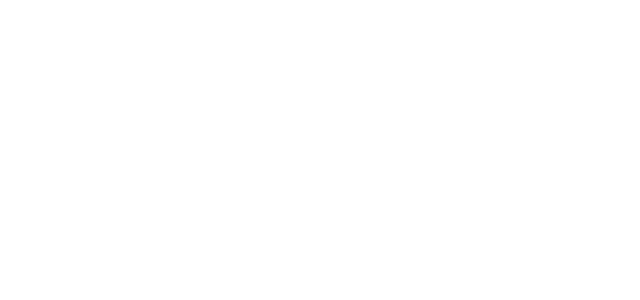
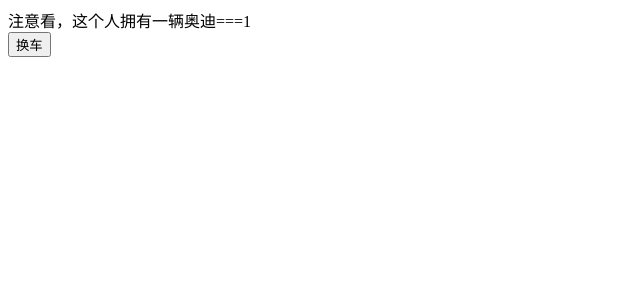
Before and after one commit to zeroskylian/test-react, a React (Create React App) app: page / in a window 1280 px wide. Shown: the top 300 px of the page, without its empty margins (0-640 px from the left). Built offline with nearby package versions, Linux system fonts and the light colour scheme.

Commit message:
测试声明周期

```diff
--- a/package.json
+++ b/package.json
@@ -10,6 +10,7 @@
     "@types/node": "^16.18.3",
     "@types/react": "^18.0.25",
     "@types/react-dom": "^18.0.9",
+    "antd": "^5.0.0",
     "react": "^18.2.0",
     "react-dom": "^18.2.0",
     "react-scripts": "5.0.1",
--- /dev/null
+++ b/src/Const.ts
@@ -0,0 +1,9 @@
+import React from "react";
+
+export interface ThemeContextInterface {
+  value: number;
+}
+export const ThemeContext = React.createContext<ThemeContextInterface>({
+  value: 1,
+});
+ThemeContext.displayName = 'ThemeContext'
--- /dev/null
+++ b/src/Module/Test/Components/LifeTime.tsx
@@ -0,0 +1,83 @@
+import React from "react";
+import { root } from "../../../index";
+import { ThemeContext } from "../../../Const";
+
+class Car extends React.Component<{ name: string }> {
+  componentDidMount(): void {
+    console.log("Car--componentDidMount");
+  }
+
+  componentDidUpdate(
+    prevProps: Readonly<{ name: string }>,
+    prevState: Readonly<{}>,
+    snapshot?: any
+  ): void {
+    console.log(`Car--componentDidUpdate===${prevProps}===${prevState}`);
+  }
+
+  componentWillUnmount(): void {
+    console.log("Car--componentWillUnmount");
+  }
+
+  static contextType = ThemeContext;
+
+  context!: React.ContextType<typeof ThemeContext>;
+
+  render(): React.ReactNode {
+    console.log("Car--render");
+    return (
+      <ThemeContext.Consumer>
+        {(theme) => {
+          return (<div>
+            注意看，这个人拥有一辆{this.props.name}==={this.context.value}
+          </div>)
+        }}
+      </ThemeContext.Consumer>
+    );
+  }
+}
+
+export class Person extends React.Component {
+  state = { name: "奥迪" };
+
+  ref = React.createRef<Car>();
+
+  componentDidMount(): void {
+    console.log("Person--componentDidMount");
+  }
+
+  componentDidUpdate(
+    prevProps: Readonly<{ name: string }>,
+    prevState: Readonly<{}>,
+    snapshot?: any
+  ): void {
+    console.log(`Person--componentDidUpdate===${prevProps}===${prevState}`);
+  }
+
+  componentWillUnmount(): void {
+    console.log("Person--componentWillUnmount");
+  }
+
+  handleSwitchCar = () => {
+    this.context.value = 2;
+    this.setState({ name: "奔驰" });
+  };
+
+  handleCarScrapped = () => {
+    root.unmount();
+  };
+
+  static contextType = ThemeContext;
+
+  context!: React.ContextType<typeof ThemeContext>;
+
+  render(): React.ReactNode {
+    console.log("Person--render");
+    return (
+      <div>
+        <Car ref={this.ref} name={this.state.name} />
+        <button onClick={this.handleSwitchCar}>换车</button>
+      </div>
+    );
+  }
+}
--- a/src/index.tsx
+++ b/src/index.tsx
@@ -1,12 +1,20 @@
 import React from "react";
 import ReactDOM from "react-dom/client";
 import reportWebVitals from "./reportWebVitals";
+import { Person } from "./Module/Test/Components/LifeTime";
+import { ThemeContext } from "./Const";
 
-const root = ReactDOM.createRoot(
+export const root = ReactDOM.createRoot(
   document.getElementById("root") as HTMLElement
 );
 
-root.render(<React.StrictMode></React.StrictMode>);
+root.render(
+  <React.StrictMode>
+    <ThemeContext.Provider value={{ value: 1 }}>
+      <Person />
+    </ThemeContext.Provider>
+  </React.StrictMode>
+);
 
 // If you want to start measuring performance in your app, pass a function
 // to log results (for example: reportWebVitals(console.log))
```
Also changed, not shown: 2 other files (tests, documents, lock files or other folders).
